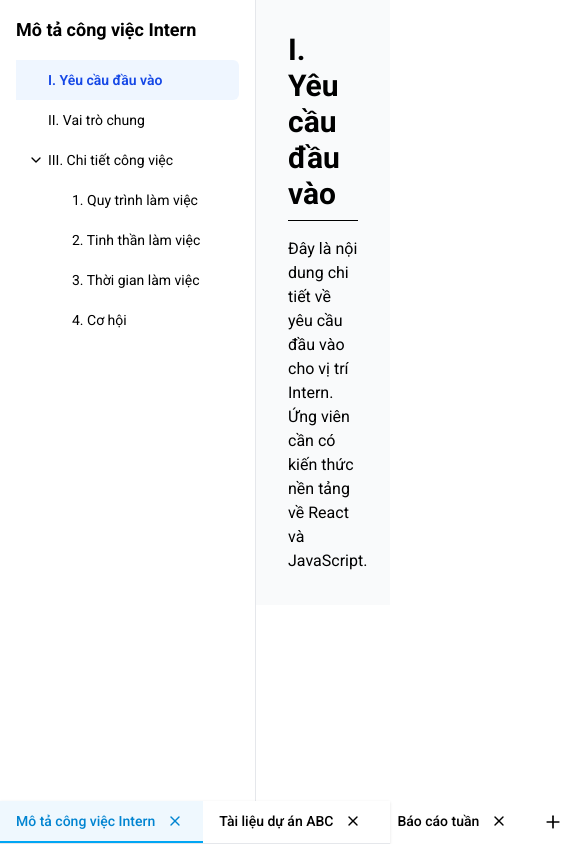
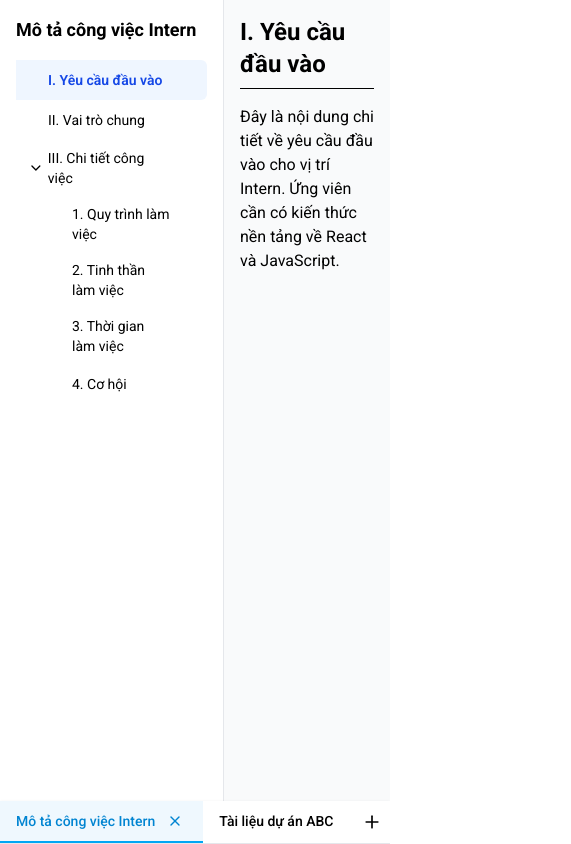
Before and after one commit to duythinh26/Google-Docs-UI, a React (Vite) app: page / in a window 390 px wide. Shown: the whole page, 571 px wide, since content can reach past the window. Built offline with nearby package versions, Linux system fonts and the light colour scheme.

Commit message:
responsive for mobile

```diff
--- a/src/App.jsx
+++ b/src/App.jsx
@@ -6,11 +6,11 @@ import { TabsProvider } from "./contexts/TabsContextProvider"
 const App = () => {
   return (
     <TabsProvider>
-      <div className="w-full h-screen font-sans flex flex-col">
+      <div className="w-full min-h-screen h-screen font-sans flex flex-col">
         {/* Main content and Sidebar section */}
-        <main className="flex flex-grow">
+        <main className="flex flex-row flex-grow overflow-hidden">
           {/* Sidebar contains sections */}
-          <aside className="w-64 border-r border-gray-200">
+          <aside className="w-56 flex-shrink-0 border-r border-gray-200 overflow-y-auto">
             <TabContent />
           </aside>
 
@@ -20,7 +20,7 @@ const App = () => {
           </section>
         </main>
         {/* Tabs Bar */}
-        <footer className="w-full bg-white shadow-sm">
+        <footer className="w-full bg-white shadow-sm z-10">
           <TabList />
         </footer>
       </div>
--- a/src/components/MainTabContent.jsx
+++ b/src/components/MainTabContent.jsx
@@ -36,12 +36,23 @@ const MainTabContent = () => {
     }
 
     return (
-        <div className="flex-1 p-8 bg-gray-50">
-            <h1 className="text-3xl font-bold mb-4 border-b pb-2">{activeSection.title}</h1>
-            <div className="prose">
-                {/* Use whitespace-pre-line to keep line breaks in the content */}
-                <p style={{ whiteSpace: 'pre-line' }}>{activeSection.content}</p>
-            </div>
+        <div className="p-4 md:p-8 bg-gray-50 h-full">
+            {
+                activeSection ? (
+                    <>
+                        <h1 className="text-2xl md:text-3xl font-bold mb-4 border-b pb-2">{activeSection.title}</h1>
+                        <div className="prose max-w-none">
+                            {/* Use whitespace-pre-line to keep line breaks in the content */}
+                            <p style={{ whiteSpace: 'pre-line' }}>{activeSection.content}</p>
+                        </div>
+                    </>
+                ) : (
+                    <div className="flex items-center justify-center h-full">
+                        <h1 className="text-xl md:text-2xl font-bold text-gray-400">Vui lòng chọn một mục</h1>
+                    </div>
+                )
+            }
+
         </div>
     )
 }
--- a/src/components/TabList.jsx
+++ b/src/components/TabList.jsx
@@ -7,15 +7,15 @@ const TabList = () => {
     const { tabs, addTab } = useTabs()
 
     return (
-        <div className="flex items-center border-b border-gray-200">
-            <div className="flex items-center">
+        <div className="flex items-center border-b border-gray-200 w-full">
+            <div className="flex items-center overflow-x-auto whitespace-nowrap scrollbar-thin scrollbar-thumb-gray-300 scrollbar-track-gray-100">
                 {tabs.map((tab) => (
                     <Tab key={tab.id} tab={tab} />
                 ))}
             </div>
             <button
                 onClick={addTab}
-                className="p-2 ml-2 rounded-full hover:bg-gray-200 transition-colors cursor-pointer"
+                className="p-2 ml-2 rounded-full hover:bg-gray-200 transition-colors flex-shrink-0 cursor-pointer"
             >
                 <Plus size={20} />
             </button>
```
